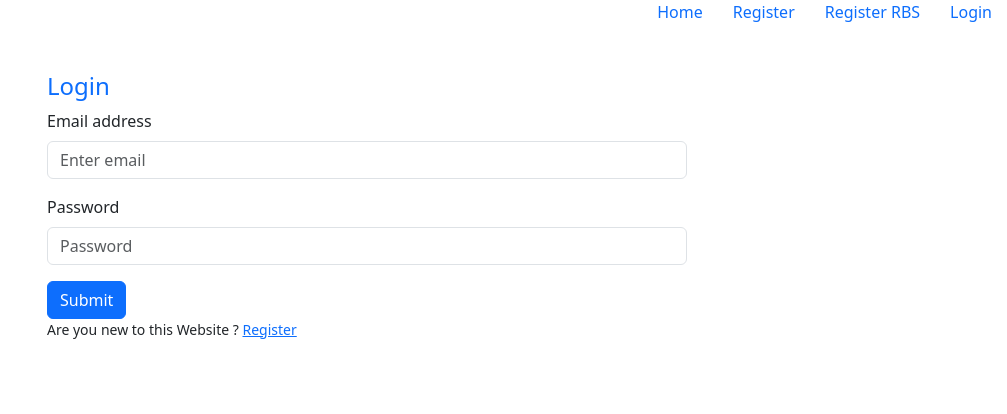
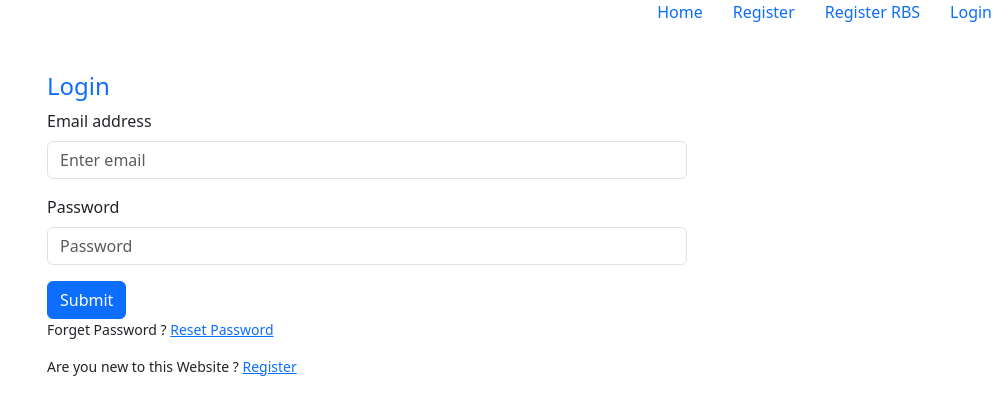
Before and after one commit to Arif-Hossan/email-login-firebase, a React (Vite) app: page /login in a window 1280 px wide. Shown: the top 414 px of the page, without its empty margins (273-1280 px from the left). Built offline with nearby package versions, Linux system fonts and the light colour scheme; no server answers.

Commit message:
reset password, update profile

```diff
--- a/src/components/Login/Login.jsx
+++ b/src/components/Login/Login.jsx
@@ -1,5 +1,5 @@
-import { getAuth, signInWithEmailAndPassword } from 'firebase/auth';
-import React, { useState } from 'react';
+import { getAuth, sendPasswordResetEmail, signInWithEmailAndPassword } from 'firebase/auth';
+import React, { useRef, useState } from 'react';
 import { Form } from 'react-bootstrap';
 import Button from 'react-bootstrap/Button';
 import { Link } from 'react-router-dom';
@@ -12,6 +12,10 @@ const Login = () => {
     const [error, setError] = useState('');
     // success state
     const [success, setSuccess] = useState('');
+
+    // useRef using for creating a instance of email for send email for forget password
+    const emailRef = useRef('');
+
     const handleSubmit = e => {
         e.preventDefault();
         const form = e.target;
@@ -49,13 +53,34 @@ const Login = () => {
             })
 
     }
+
+    // send reset password email
+    const handleResetPassword = event => {
+        event.preventDefault();
+        setError('');
+
+        const email = emailRef.current?.value;
+        if(!email){
+            alert("Please provide your email to reset password");
+        }
+
+        sendPasswordResetEmail(auth,email)
+        .then(()=>{
+            alert("Check your email")
+        })
+        .catch(error => {
+            setError(error.message);
+        })
+
+
+    }
     return (
         <div className='w-50 mx-auto mt-5'>
             <h4 className='text-primary'>Login</h4>
             <Form onSubmit={handleSubmit}>
                 <Form.Group className="mb-3" controlId="formBasicEmail">
                     <Form.Label>Email address</Form.Label>
-                    <Form.Control type="email" name="email" placeholder="Enter email" required />
+                    <Form.Control type="email" ref={emailRef} name="email" placeholder="Enter email" required />
 
                 </Form.Group>
 
@@ -67,6 +92,7 @@ const Login = () => {
                     Submit
                 </Button>
             </Form>
+            <p className='small'>Forget Password ? <Link onClick={handleResetPassword}>Reset Password</Link></p>
             <p className='small'>Are you new to this Website ? <Link to='/register'>Register</Link></p>
             <p className='text-success'>{success}</p>
             <p className='text-danger'>{error}</p>
--- a/src/components/Register/Register.jsx
+++ b/src/components/Register/Register.jsx
@@ -1,6 +1,6 @@
 
 import React, { useState } from 'react';
-import { createUserWithEmailAndPassword, getAuth, sendEmailVerification } from 'firebase/auth';
+import { createUserWithEmailAndPassword, getAuth, sendEmailVerification, updateProfile } from 'firebase/auth';
 import app from '../../firebase/firebase.config';
 import { Link } from 'react-router-dom';
 
@@ -34,6 +34,7 @@ const Register = () => {
         setError('');
         const email = e.target.email.value;
         const pass = e.target.password.value;
+        const name = e.target.name.value;
 
         // (?=.* [0 - 9]) means that the password must contain a single digit from 1 to 9.
         // (?=.* [a - z]) means that the password must contain one lowercase letter.
@@ -45,7 +46,7 @@ const Register = () => {
             setError('please use strong password');
             return;
         }
-        console.log(email, pass);
+        console.log(name,email, pass);
         // create user and authentication using firebase
         createUserWithEmailAndPassword(auth, email, pass)
             .then(userCredential => {
@@ -56,7 +57,8 @@ const Register = () => {
                 e.target.reset();
                 // set success message
                 setSuccess('User has registered successfully');
-                sendVerificationEmail(loggedUser)
+                sendVerificationEmail(loggedUser);
+                updateUserData(loggedUser,name);
             })
             .catch(error => {
                 console.error(error.message)
@@ -72,12 +74,26 @@ const Register = () => {
         })
     }
 
+    // update user data
+    const updateUserData = (user, name) => {
+        updateProfile(user,
+            {displayName :name})
+            .then(()=>{
+                console.log('user name updated');
+                console.log(user);
+            })
+            .catch(error => {
+                setError(error.message);
+            })
+    }
+
 
     return (
         <div className='w-50 mx-auto mt-5'>
             <h2 className='text-success'>Register</h2>
             <form onSubmit={handleSubmit} action="">
-                <input className='w-50 rounded ps-2 mb-2' required onChange={handleEmail} type="email" name="email" id="email" placeholder='Email' /><br />
+                <input className='w-50 rounded ps-2 mb-2' required  type="text" name="name" id="name" placeholder='Name' /><br />
+                <input className='w-50 rounded ps-2 mb-2' required onChange={handleEmail} type="email" name="email" id="email" placeholder='Email'/><br />
                 <input className='w-50 rounded ps-2 mb-2' required onBlur={handlePass} type="password" name="password" id="password" placeholder='Password' /><br />
                 <input type="submit" value="Register" />
             </form>
```
